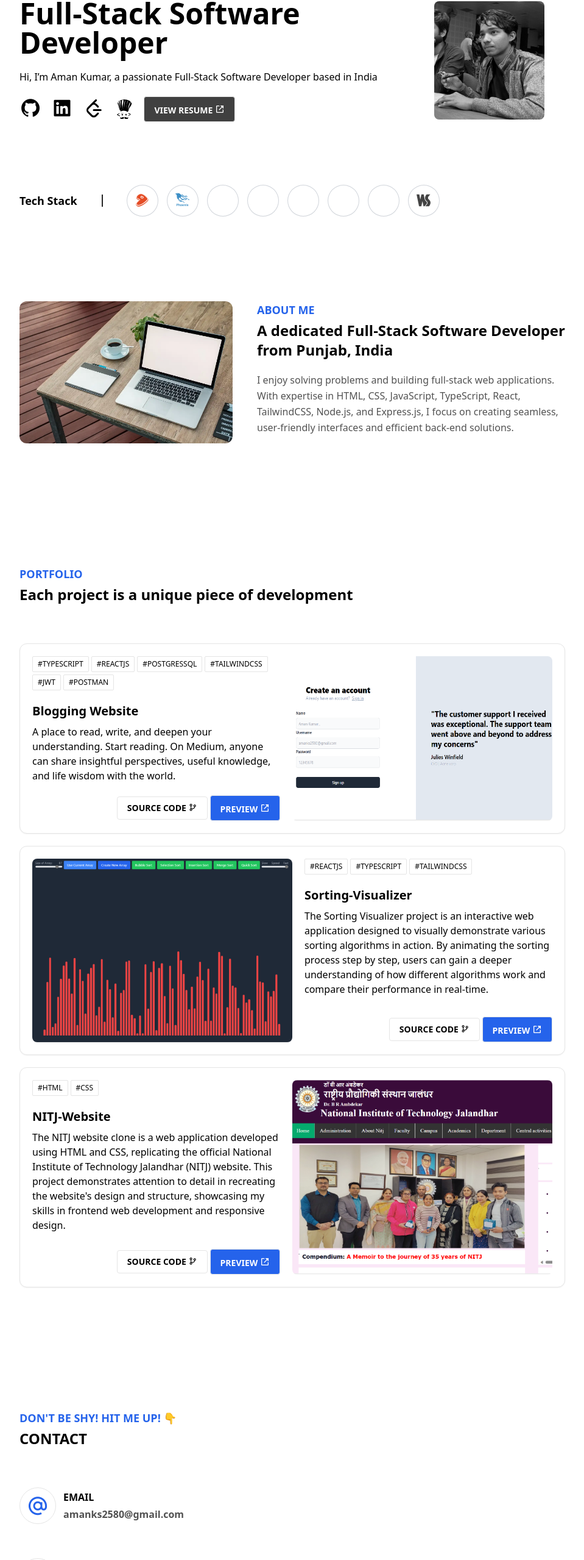
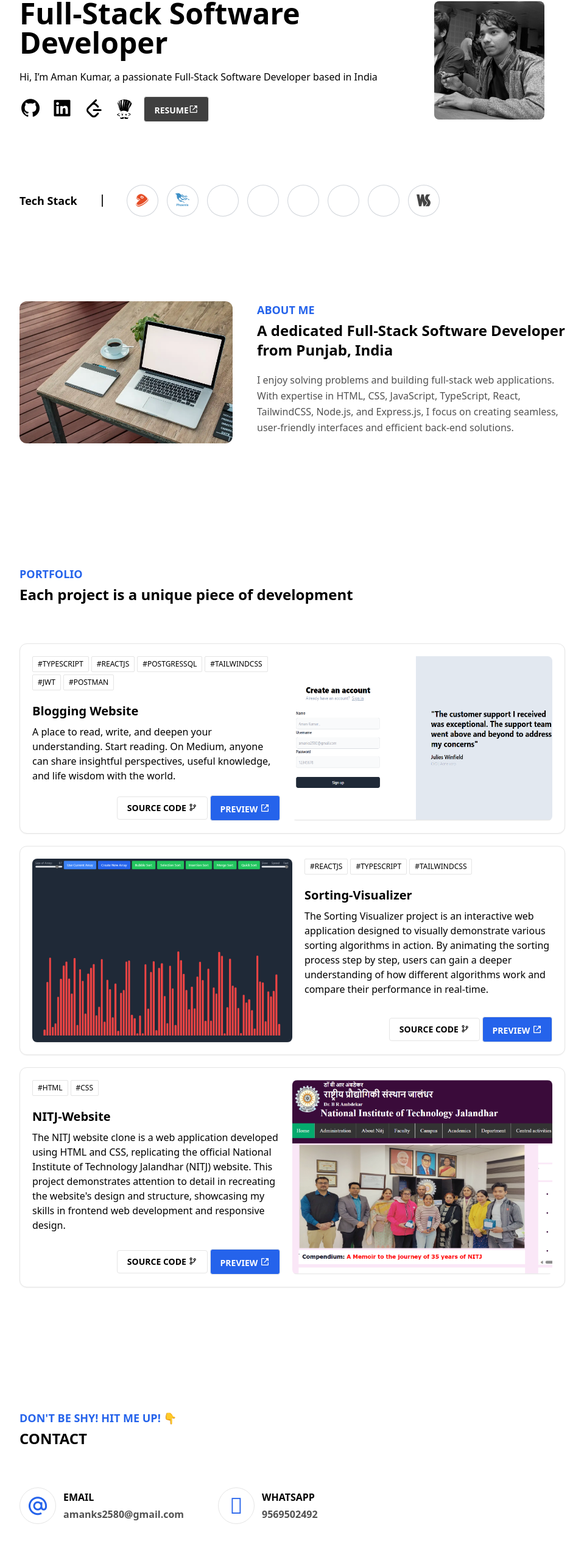
Before and after one commit to Codinewbie/portfolio, a React (Vite) app: page / in a window 1280 px wide. Shown: the part 127-2685 px from the top of the page at 61% size, without its empty margins (160-1119 px from the left). Built offline with nearby package versions, Linux system fonts and the light colour scheme; what tailwind-clip-path would draw is missing.

Commit message:
edited view resume to resume

```diff
--- a/src/components/Contact.jsx
+++ b/src/components/Contact.jsx
@@ -10,7 +10,7 @@ const Contact = () => {
         <h2 className="text-2xl font-bold mb-5">CONTACT</h2>
 
         {/*contact cards */}
-        <div className="flex flex-col  gap-14 mt-16">
+        <div className="flex flex-col md:flex-row  gap-14 mt-16">
 
           {/*card1*/}
           <div className="flex items-center gap-2 md:gap-3">
--- a/src/components/Hero.jsx
+++ b/src/components/Hero.jsx
@@ -35,11 +35,10 @@ const Hero = () => {
             </a>
             <a
               href={resume}
-              // download = "Aman_Kumar_Resume.pdf"
               target="_blank"
               rel="noopener noreferrer"
-              className="duration-300 px-4 py-2 text-sm uppercase border border-neutral-200 rounded font-bold border-blue-500 bg-neutral-700 hover:bg-neutral-800 rounded text-white"
-              >View Resume <i className="bx bx-link-external text-base"></i>
+              className="duration-300 px-2 sm:px-4 py-1 sm:py-2 text-sm uppercase border border-neutral-200 rounded font-bold border-blue-500 bg-neutral-700 hover:bg-neutral-800 rounded text-white"
+              >Resume<i className="bx bx-link-external text-base"></i>
             </a>
           </div>
         </div>
```
